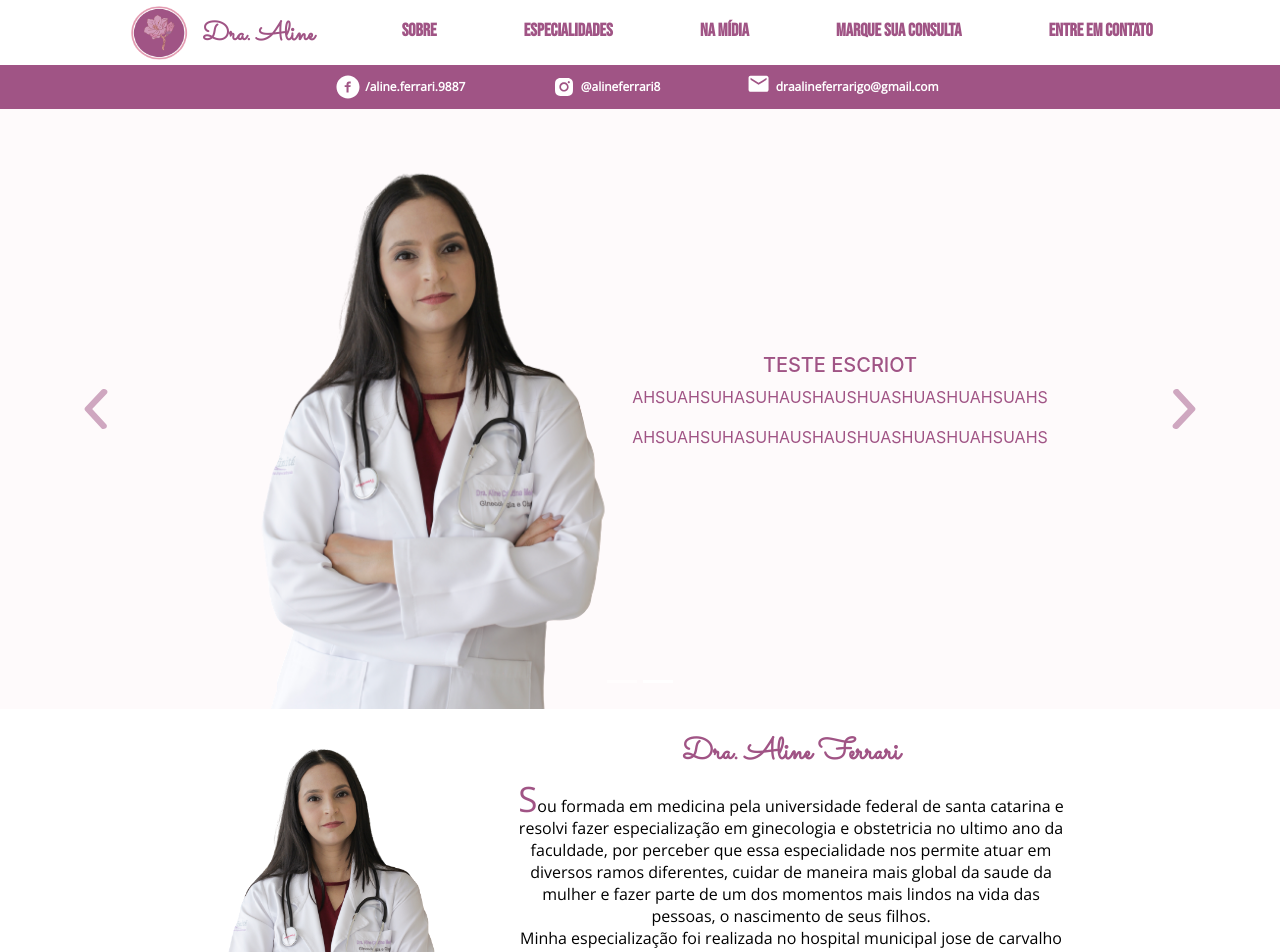
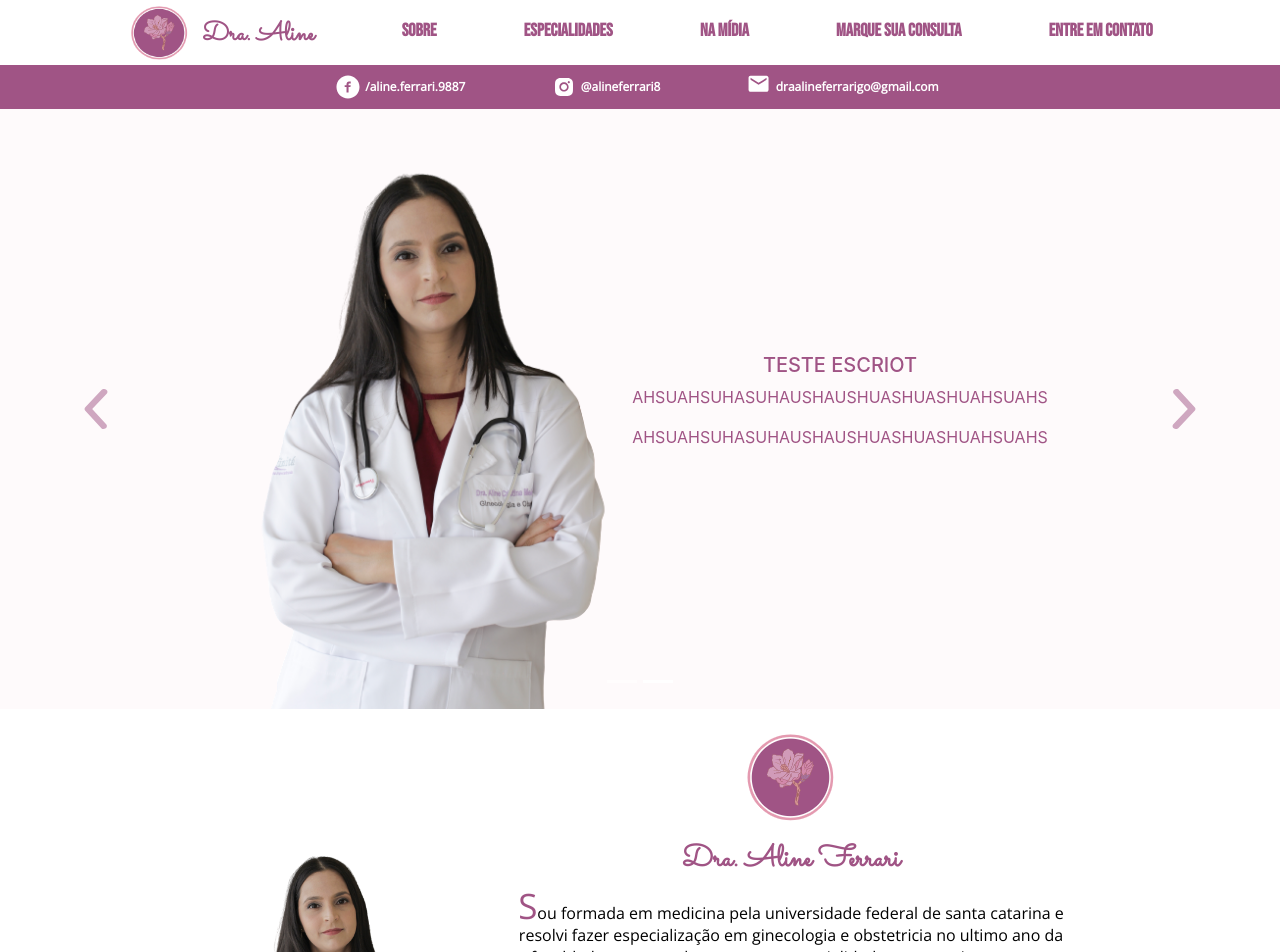
Before and after one commit to daniferrari/aline-ferrari, a React (Create React App) app: page / in a window 1280 px wide. Shown: the top 952 px of the page. Built offline with nearby package versions, Linux system fonts and the light colour scheme.

Commit message:
adicionando logo

```diff
--- a/src/components/introduction/Introduction.jsx
+++ b/src/components/introduction/Introduction.jsx
@@ -2,12 +2,14 @@
 import './introduction.scss';
 
 import aline1 from '../../assets/images/aline1.png';
+import logo from '../../assets/images/logo.png';
 
 function Introduction () {
     return (
         <div id="introduction" className="Introduction">
 
             <div>
+                <img src={logo} alt="logo da doutora Aline"/>
                 <h2>Dra. Aline Ferrari</h2>
                 <p>
                     <span className="firstLetter">S</span>ou formada em medicina pela universidade federal de santa catarina e resolvi fazer especialização em ginecologia e obstetricia no ultimo ano
--- a/src/components/introduction/introduction.scss
+++ b/src/components/introduction/introduction.scss
@@ -10,6 +10,10 @@
         max-width: 620px;
         margin: 0 auto;
 
+        img {
+            margin-top: 20px;
+        }
+
         h2 {
             font-family: 'Sacramento', cursive;
             font-size: 30px;
@@ -19,8 +23,7 @@
             text-align: left;
             color: $female-dark;
             text-align: center;
-            margin-bottom: 20px;
-            margin-top: 30px;
+            margin: 20px 0;
         }
 
         p {
```
